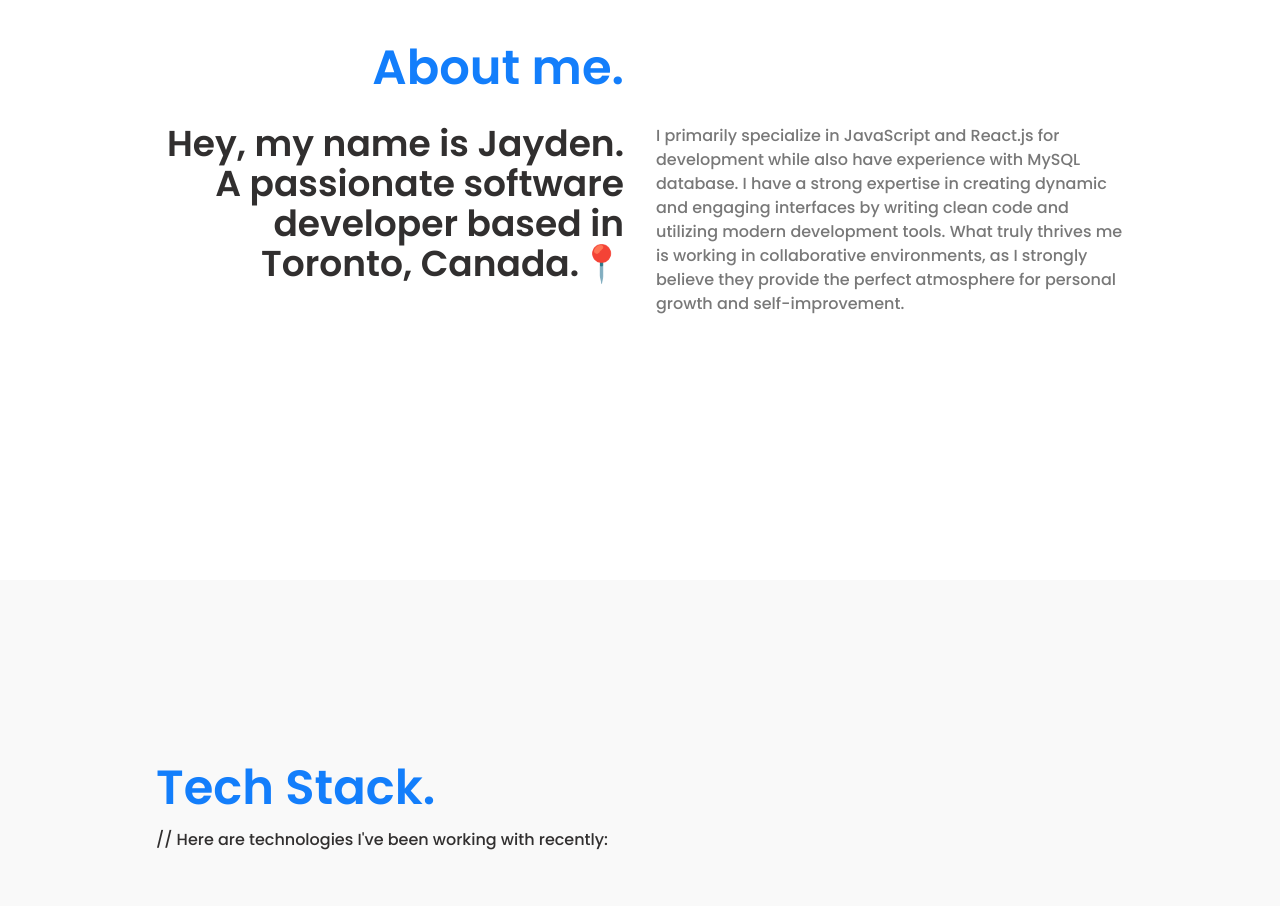
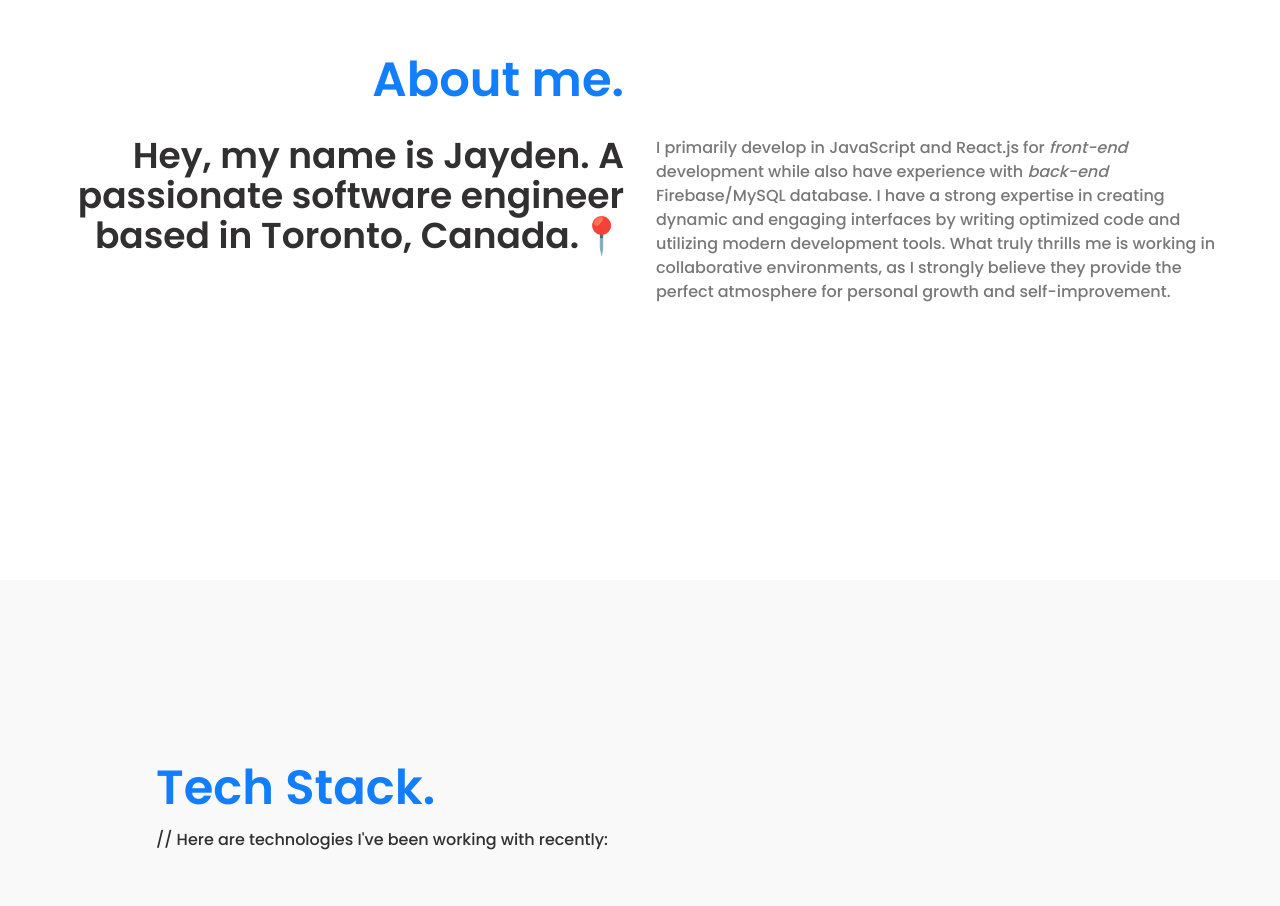
Before and after one commit to jayden-n/my-portfolio, a React (Create React App) app: page / in a window 1280 px wide. Shown: the part 1020-1926 px from the top of the page. Built offline with nearby package versions, Linux system fonts and the light colour scheme; the HTML template or start-up script is replaced by a standard one.

Commit message:
ui change

```diff
--- a/src/components/About.jsx
+++ b/src/components/About.jsx
@@ -12,10 +12,10 @@ const About = () => {
           </div>
           <div></div>
         </div>
-        <div className="max-w-[1000px] w-full grid sm:grid-cols-2 gap-8 px-4">
+        <div className="max-w-[1200px] w-full grid sm:grid-cols-2 gap-8 px-4">
           <div className="sm:text-right text-4xl font-bold">
             <p>
-              Hey, my name is Jayden. A passionate software developer based in
+              Hey, my name is Jayden. A passionate software engineer based in
               Toronto, Canada.📍
             </p>
           </div>
@@ -24,13 +24,14 @@ const About = () => {
               className="text-[#787878]  "
               // style={{ fontFamily: 'Mulish, sans-serif' }}
             >
-              I primarily specialize in JavaScript and React.js for development
-              while also have experience with MySQL database. I have a strong
-              expertise in creating dynamic and engaging interfaces by writing
-              clean code and utilizing modern development tools. What truly
-              thrives me is working in collaborative environments, as I strongly
-              believe they provide the perfect atmosphere for personal growth
-              and self-improvement.
+              I primarily develop in JavaScript and React.js for{' '}
+              <i>front-end</i> development while also have experience with{' '}
+              <i>back-end</i> Firebase/MySQL database. I have a strong expertise
+              in creating dynamic and engaging interfaces by writing optimized
+              code and utilizing modern development tools. What truly thrills me
+              is working in collaborative environments, as I strongly believe
+              they provide the perfect atmosphere for personal growth and
+              self-improvement.
             </p>
           </div>
         </div>
```
